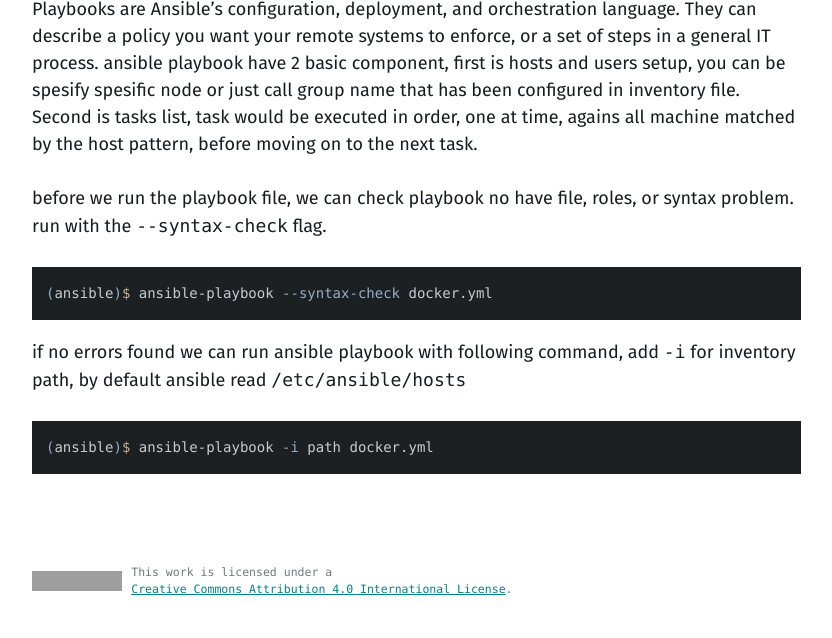
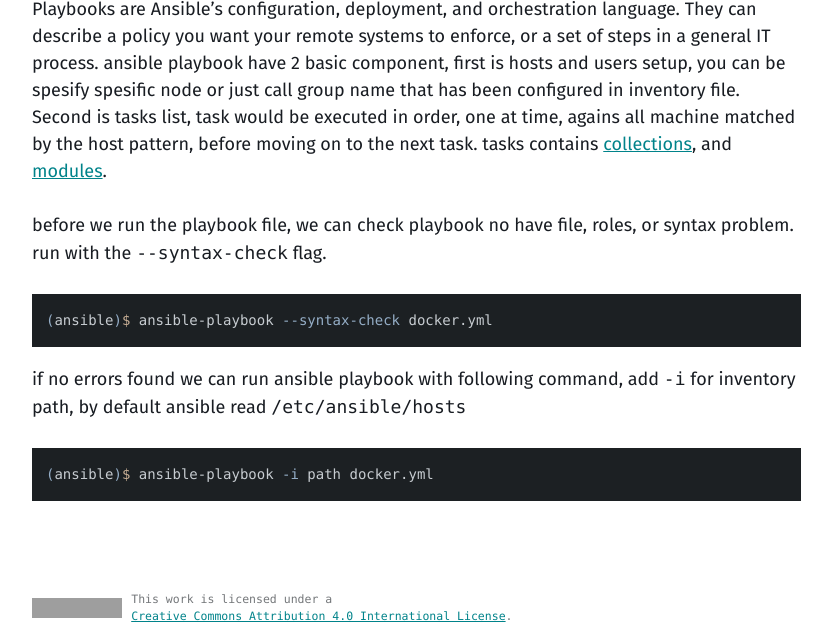
Before and after one commit to Kyuubang/Kyuubang.github.io, a Jekyll site: the page built from _posts/2022-03-27-ansible-controller-setup.md, in a window 1280 px wide and 900 px high, scrolled down 1576 px, cut to the strip 262-900 px from the top of the window. Shown: the whole strip, without its empty margins (40-872 px from the left). Built offline with Jekyll 4.4.1, drawn with Linux system fonts in a browser that asks for light colours; grey boxes are pictures that could not be loaded.

Commit message:
add reference links

```diff
--- a/_posts/2022-03-27-ansible-controller-setup.md
+++ b/_posts/2022-03-27-ansible-controller-setup.md
@@ -74,7 +74,9 @@
 hosts and users setup, you can be spesify spesific node or just call group name
 that has been configured in inventory file. Second is tasks list, task would be
 executed in order, one at time, agains all machine matched by the host pattern,
-before moving on to the next task.
+before moving on to the next task. tasks contains
+[collections](https://docs.ansible.com/ansible/latest/collections/index.html),
+and [modules](https://docs.ansible.com/ansible/2.8/modules/list_of_all_modules.html).
 
 before we run the playbook file, we can check playbook no have file, roles, or
 syntax problem. run with the `--syntax-check` flag.
```
